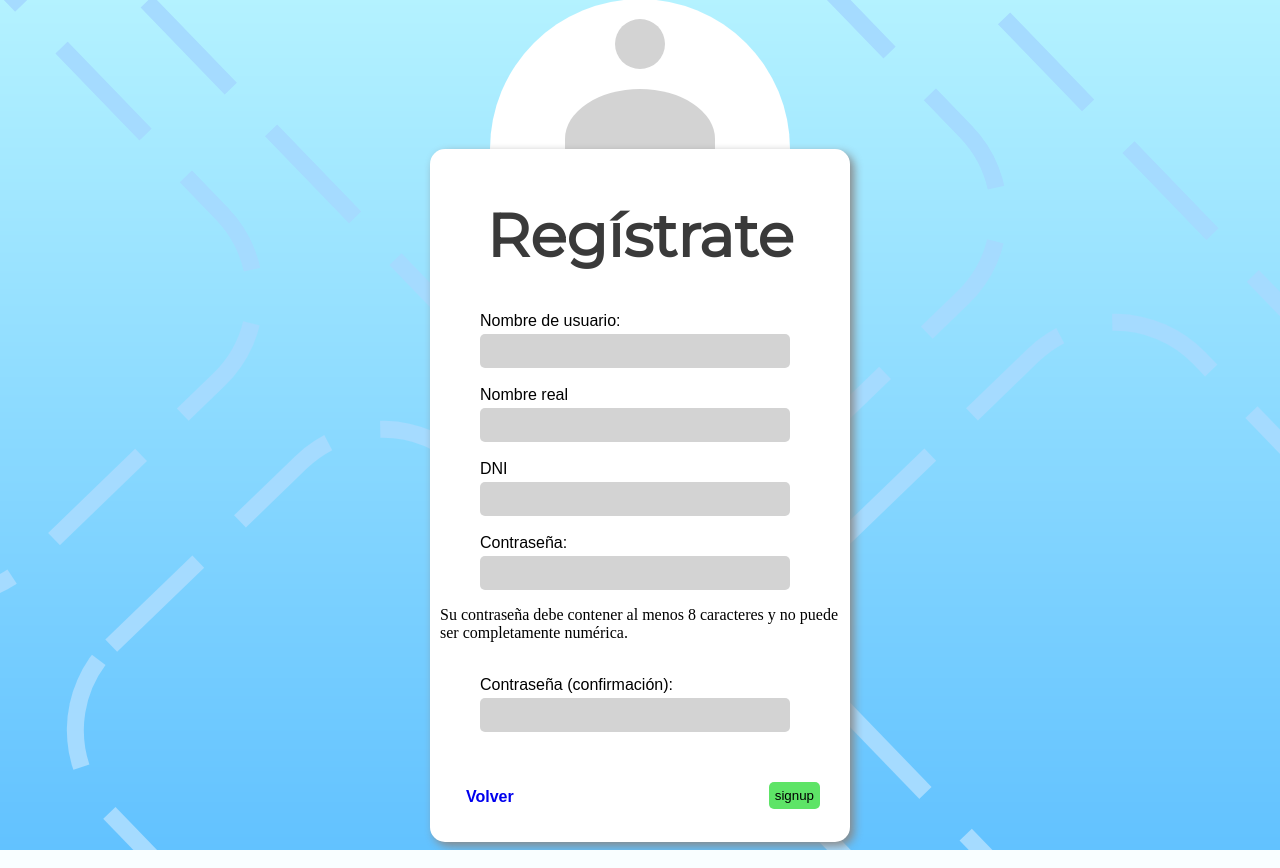
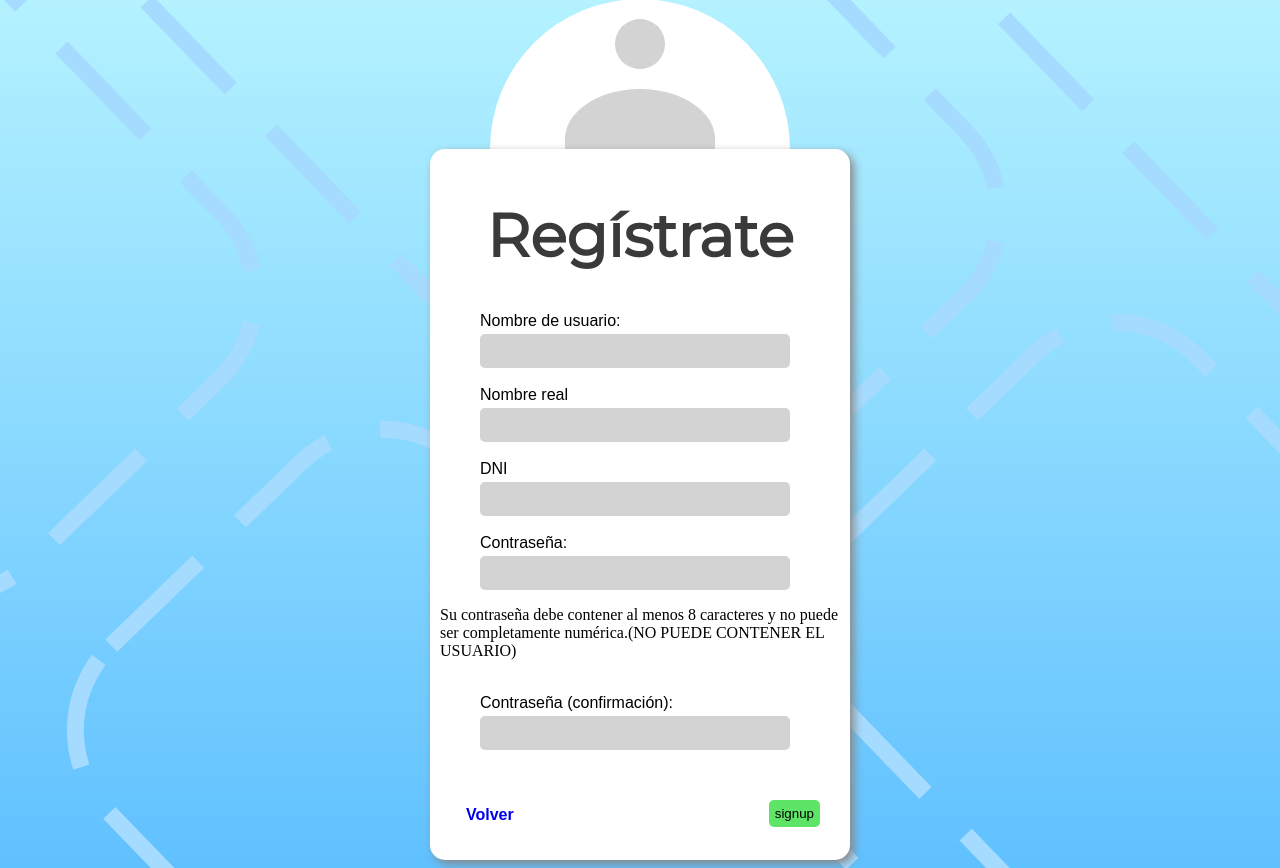
Before and after one commit to FranElfers/wans, a Django app: page /signup/ in a window 1280 px wide. Shown: the part 101-969 px from the top of the page. Run offline with Django 3.2, Linux system fonts and the light colour scheme.

Commit message:
Update singup.html

```diff
--- a/wans/templates/registration/singup.html
+++ b/wans/templates/registration/singup.html
@@ -18,7 +18,7 @@
         <br>
         <span>{{ user_form.password1.label_tag }}</span>
         <span>{{ user_form.password1 }}</span>
-        <p>Su contraseña debe contener al menos 8 caracteres y no puede ser completamente numérica.</p>
+        <p>Su contraseña debe contener al menos 8 caracteres y no puede ser completamente numérica.(NO PUEDE CONTENER EL USUARIO)</p>
         <br>
         <span>{{ user_form.password2.label_tag }}</span>
         <span>{{ user_form.password2 }}</span>
```
